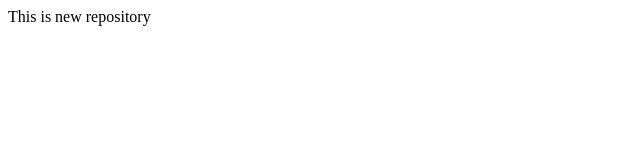
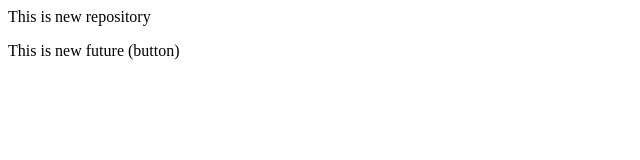
Before and after one commit to ritu-behera02/localrepo, a plain HTML site: page index.html in a window 1280 px wide. Shown: the whole page, without its empty margins (0-640 px from the left). Drawn offline with Linux system fonts and the light colour scheme.

```diff
--- a/index.html
+++ b/index.html
@@ -1 +1,2 @@
 <p>This is new repository</p>
+<p>This is new future (button)</p>
```
